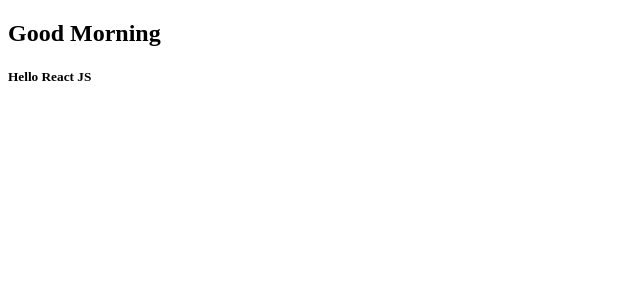
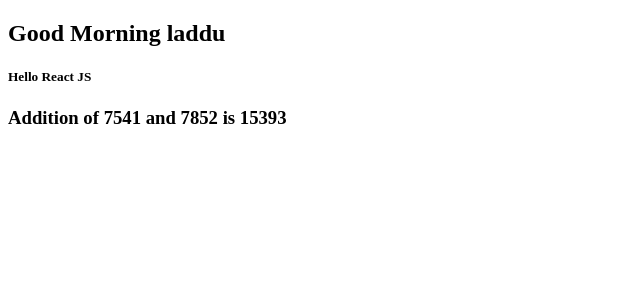
Before and after one commit to jarugulladilleswari63-ux/REACT-JS, a React (Vite) app in the folder myapp/: page / in a window 1280 px wide. Shown: the top 300 px of the page, without its empty margins (0-640 px from the left). Built offline with nearby package versions, Linux system fonts and the light colour scheme.

Commit message:
update REACT-JS

```diff
--- a/myapp/src/main.jsx
+++ b/myapp/src/main.jsx
@@ -164,12 +164,23 @@
 //  if we want state , we can use useStateHook
 // if we want lifecycle menthod , we can use useEffectHook
 //  always use function name start with "Uppercase"
+// we can use JSX expression to get the data dynamically
 import { createRoot } from "react-dom/client";
 function Greet(){
-    return <h2>Good Morning</h2>
+    let user = "laddu"
+    console.log(user);
+    return <h2>Good Morning {user}</h2>
 }
 function Fun(){
-    return <h5>Hello React JS</h5>
+    let a = 7541
+    let b =  7852
+    return (
+        <>
+        <h5>Hello React JS</h5>
+        <h3>Addition of {a} and {b} is {a+b} </h3>
+        </>
+    )
+
 }
 createRoot(document.getElementById("root")).render(<>
 <Greet></Greet>
```
